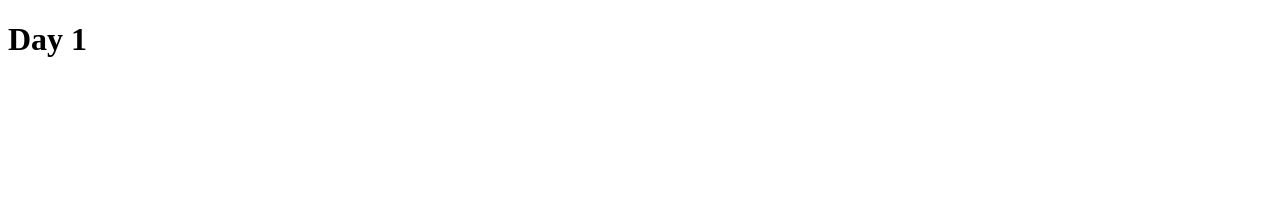
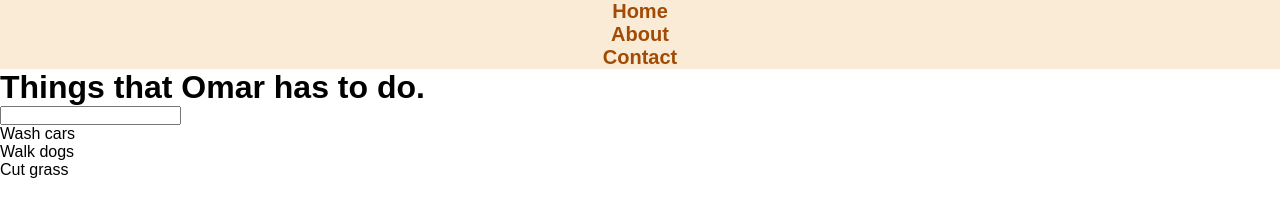
Before and after one commit to OmarKarame/html-css-recap, a plain HTML site: page index.html in a window 1280 px wide. Drawn offline with Linux system fonts and the light colour scheme.

Commit message:
Finished html layout and designed header in css

```diff
--- a/index.html
+++ b/index.html
@@ -5,8 +5,38 @@
     <meta http-equiv="X-UA-Compatible" content="IE=edge">
     <meta name="viewport" content="width=device-width, initial-scale=1.0">
     <title>Document</title>
+    <link rel="stylesheet" href="./styles.css">
 </head>
 <body>
-    <h1>Day 1</h1>
+    <!-- introductory content -->
+    <header>
+        <nav>
+            <ul>
+                <li>Home</li>
+                <li>About</li>
+                <li>Contact</li>
+            </ul>
+        </nav>
+    </header>
+
+    <!-- main content -->
+    <main>
+        <h1>Things that Omar has to do.</h1>
+        <section>
+            <input type="text">
+            <ul>
+                <li>Wash cars</li>
+                <li>Walk dogs</li>
+                <li>Cut grass</li>
+            </ul>
+        </section>
+    </main>
+
+    <!-- extra content/info -->
+    <footer>
+        <!-- an address -->
+        <!-- a logo (image) -->
+    </footer>
 </body>
+
 </html>
--- a/styles.css
+++ b/styles.css
@@ -0,0 +1,13 @@
+*{
+    margin: 0;
+    padding: 0;
+    font-family: Arial, Helvetica, sans-serif;
+}
+
+header{
+    text-align: center;
+    background-color: antiquewhite;
+    font-size: 20px;
+    font-weight: 600;
+    color: rgb(161, 75, 5);
+}
```
